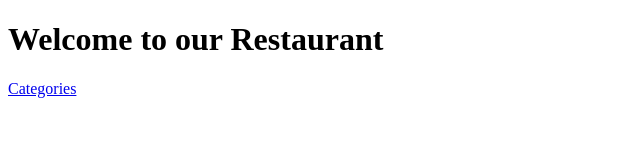
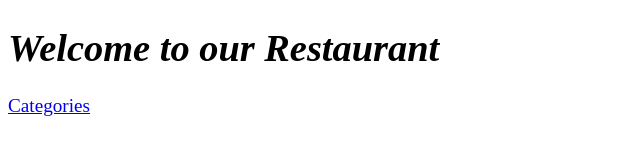
Before and after one commit to abhinavg001/mod4assignment, a plain HTML site: page index.html in a window 1280 px wide. Shown: the whole page, without its empty margins (0-640 px from the left). Drawn offline with Linux system fonts and the light colour scheme.

Commit message:
Update index.html

```diff
--- a/index.html
+++ b/index.html
@@ -2,6 +2,7 @@
 <html ng-app='MenuApp'>
   <head>
     <meta charset="utf-8">
+    <link rel="stylesheet" href="css/css.css">
     <title>Restaurant</title>
   </head>
   <body>
```
